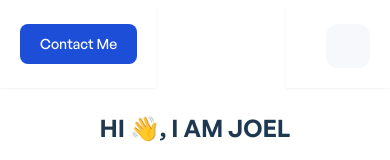
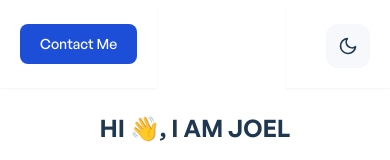
Before and after one commit to Don-Joel/Me, a Next.js app: page / in a window 390 px wide. Shown: the top 160 px of the page. Built offline with nearby package versions, Linux system fonts and the light colour scheme.

Commit message:
fixing ux for theme switcher small screen

```diff
--- a/components/shared/AppHeader.jsx
+++ b/components/shared/AppHeader.jsx
@@ -39,10 +39,10 @@ function AppHeader() {
               id="theme-switcher-small-screen"
               onClick={() => setTheme(activeTheme)}
               aria-label="Theme Switcher"
-              className=" sm:m-0 lg:hidden  bg-primary-light  dark:bg-ternary-dark p-3 w-11 h-11  rounded-xl cursor-pointer ml-5"
+              className=" sm:m-0 bg-primary-light  dark:bg-ternary-dark p-3 w-11 h-11  rounded-xl cursor-pointer ml-5"
             >
               {activeTheme === "dark" ? (
-                <FiMoon className="text-ternary-dark hover:text-gray-400 hidden dark:text-ternary-light dark:hover:text-primary-light text-xl" />
+                <FiMoon className="text-ternary-dark hover:text-gray-400 dark:text-ternary-light dark:hover:text-primary-light text-xl" />
               ) : (
                 <FiSun className="text-gray-200 hover:text-gray-50 text-xl" />
               )}
```
